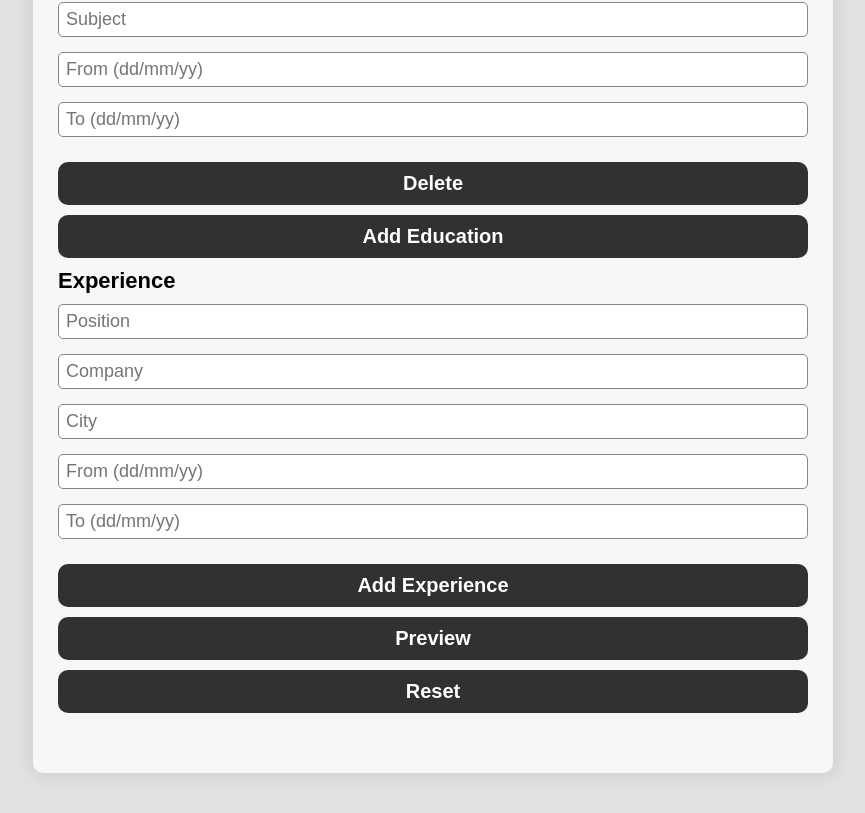
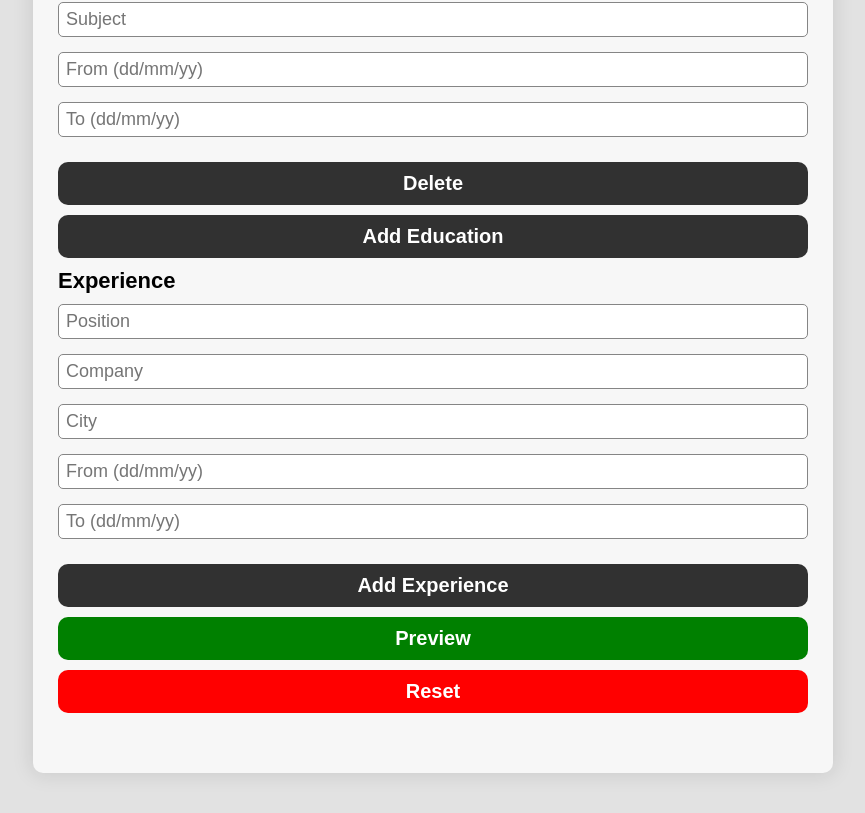
Before and after one commit to bernardkrehula/React-cv-creator, a React (Vite) app in the folder my-app/: page / in a window 1280 px wide. Shown: the part 803-1616 px from the top of the page, without its empty margins (207-1072 px from the left). Built offline with nearby package versions, Linux system fonts and the light colour scheme.

Commit message:
Set btn styles via variation

```diff
--- a/my-app/src/SingleBtn.css
+++ b/my-app/src/SingleBtn.css
@@ -10,3 +10,9 @@
     background-color: rgb(49, 49, 49);
     border-radius: 10px;
 }
+.preview{
+    background-color: green;
+}
+.reset{
+    background-color: red;
+}
```
